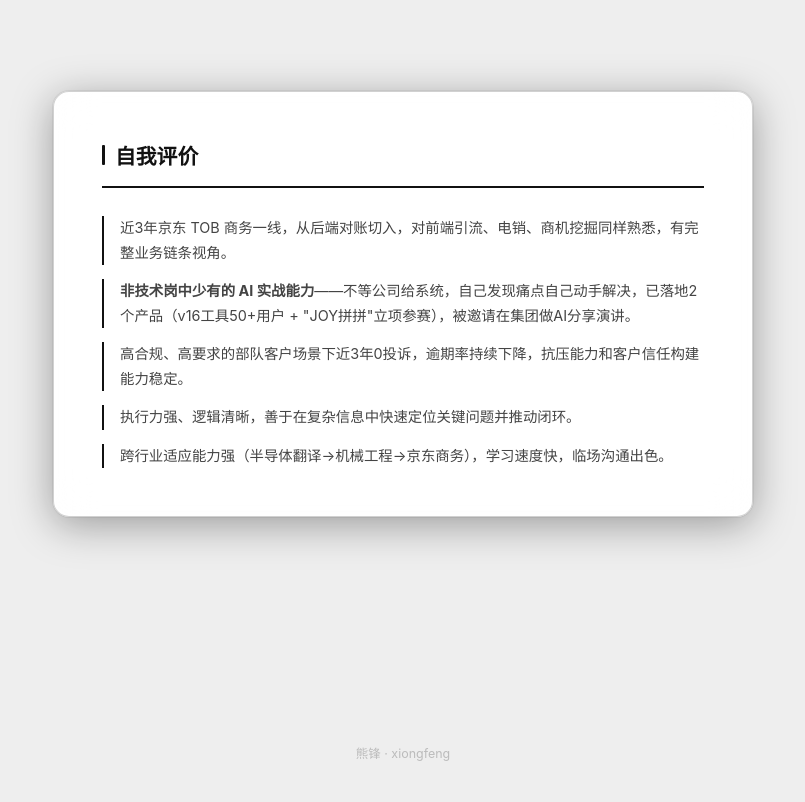
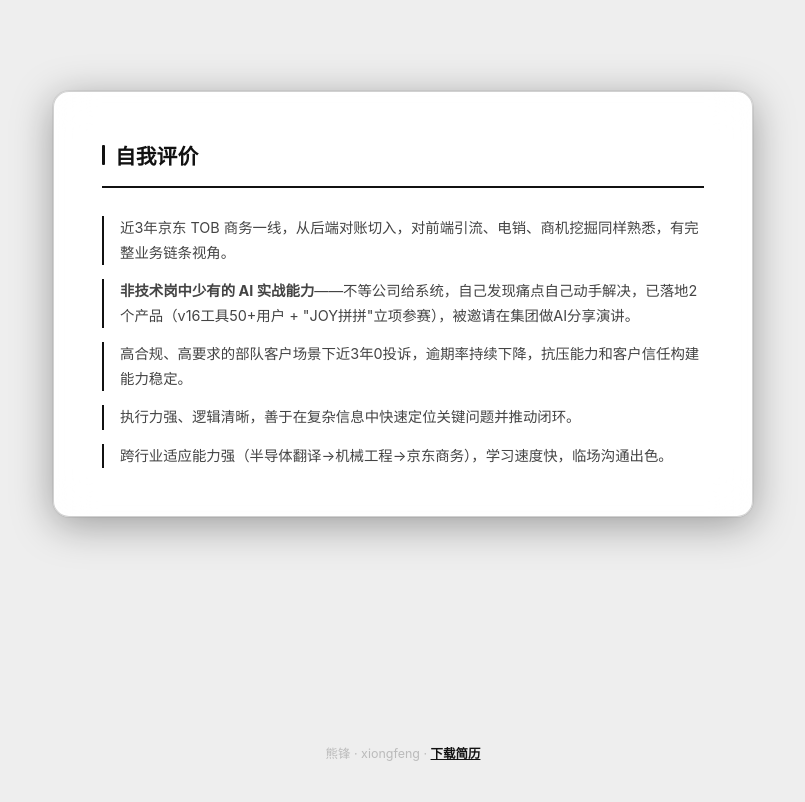
Before and after one commit to xiongfeng37/resume, a plain HTML site: page index.html in a window 1280 px wide. Shown: the part 2603-3405 px from the top of the page, without its empty margins (237-1042 px from the left). Drawn offline with nearby package versions, Linux system fonts and the light colour scheme; animation ran at ten frames a second.

Commit message:
底部添加下载简历入口（暂未上传附件，点击弹窗提示）

```diff
--- a/index.html
+++ b/index.html
@@ -171,7 +171,7 @@
   </div>
 </div>
 
-<div class="footer">熊锋 · xiongfeng</div>
+<div class="footer">熊锋 · xiongfeng · <a href="#" onclick="alert('抱歉，暂未上传附件简历');return false" style="color:#111;font-weight:700;text-decoration:underline;">下载简历</a></div>
 
 </div>
 
```
